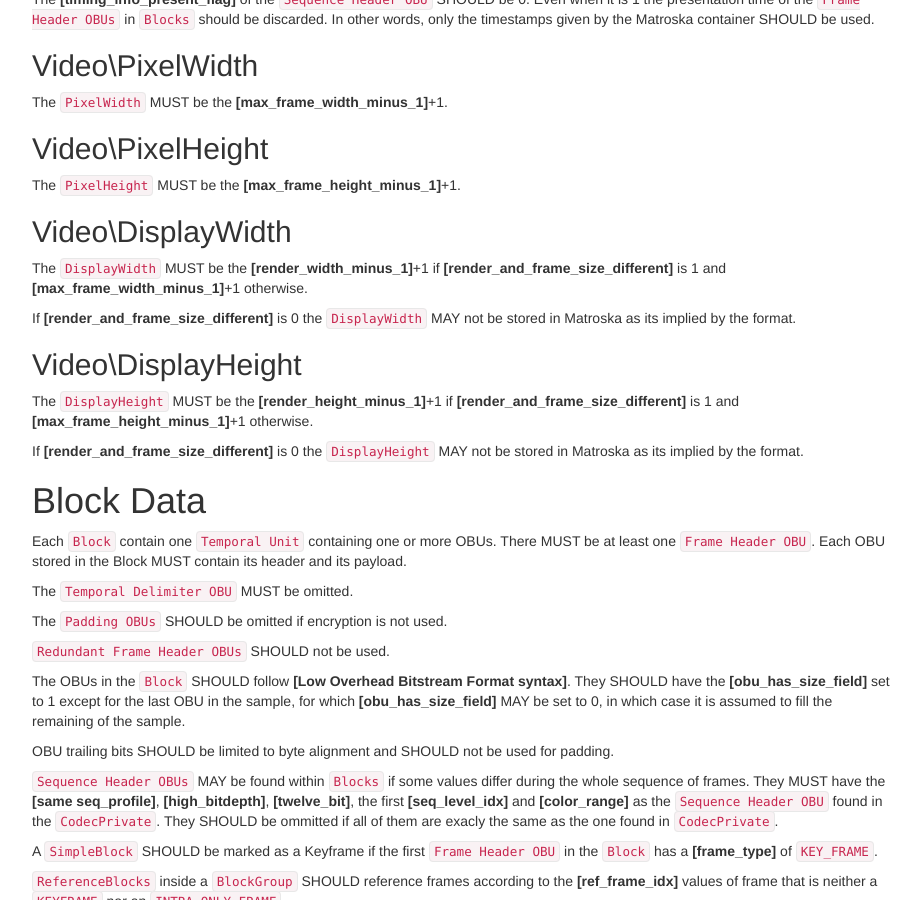
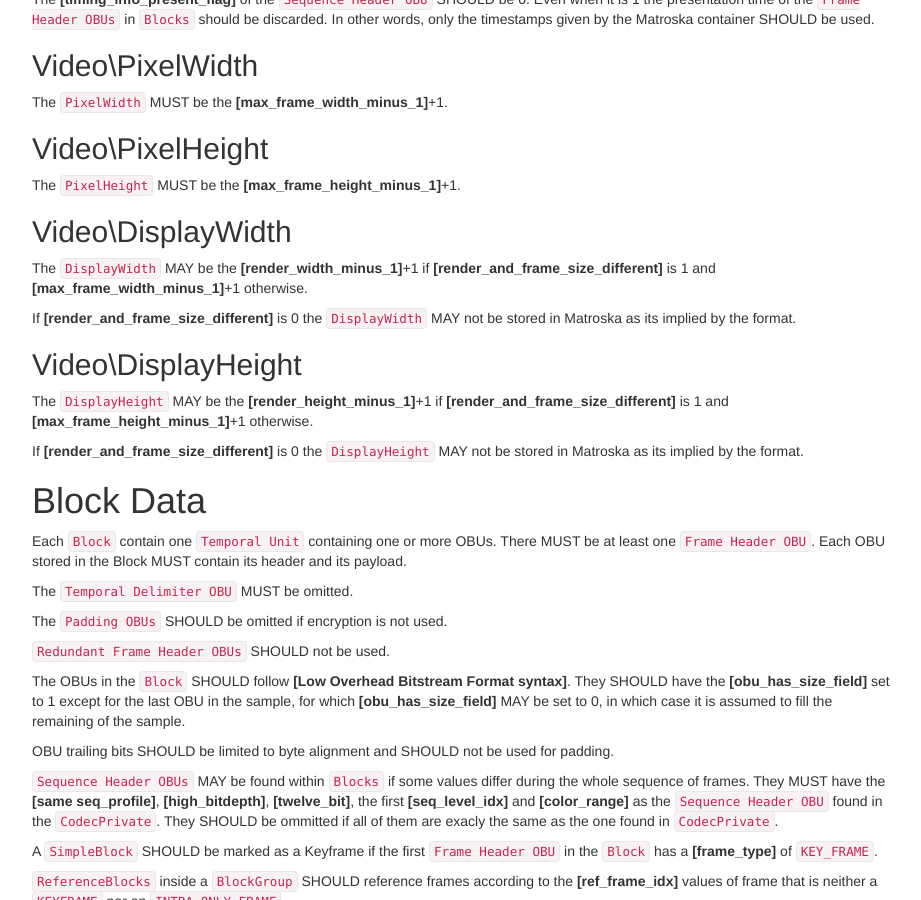
Before and after one commit to ietf-wg-cellar/matroska-specification, a Jekyll site: the page built from codec/av1.md, in a window 1280 px wide and 900 px high, scrolled down 1375 px. Shown: the whole window, without its empty margins (273-1194 px from the left). Built offline with Jekyll 4.4.1, drawn with Linux system fonts in a browser that asks for light colours; our own code applies the rules of GitHub Pages for plain Markdown files.

Commit message:
AV1: the Display dimensions should not be strictly enforced
They are use to control the aspect ratio after the encoding is done and override
the values stored in the codec.

```diff
--- a/codec/av1.md
+++ b/codec/av1.md
@@ -50,12 +50,12 @@ The `PixelWidth` MUST be the __[max_frame_width_minus_1]__+1.
 The `PixelHeight` MUST be the __[max_frame_height_minus_1]__+1.
 
 ## Video\DisplayWidth
-The `DisplayWidth` MUST be the __[render_width_minus_1]__+1 if __[render_and_frame_size_different]__ is 1 and __[max_frame_width_minus_1]__+1 otherwise.
+The `DisplayWidth` MAY be the __[render_width_minus_1]__+1 if __[render_and_frame_size_different]__ is 1 and __[max_frame_width_minus_1]__+1 otherwise.
 
 If __[render_and_frame_size_different]__ is 0 the `DisplayWidth` MAY not be stored in Matroska as its implied by the format.
 
 ## Video\DisplayHeight
-The `DisplayHeight` MUST be the __[render_height_minus_1]__+1 if __[render_and_frame_size_different]__ is 1 and __[max_frame_height_minus_1]__+1 otherwise.
+The `DisplayHeight` MAY be the __[render_height_minus_1]__+1 if __[render_and_frame_size_different]__ is 1 and __[max_frame_height_minus_1]__+1 otherwise.
 
 If __[render_and_frame_size_different]__ is 0 the `DisplayHeight` MAY not be stored in Matroska as its implied by the format.
 
```
